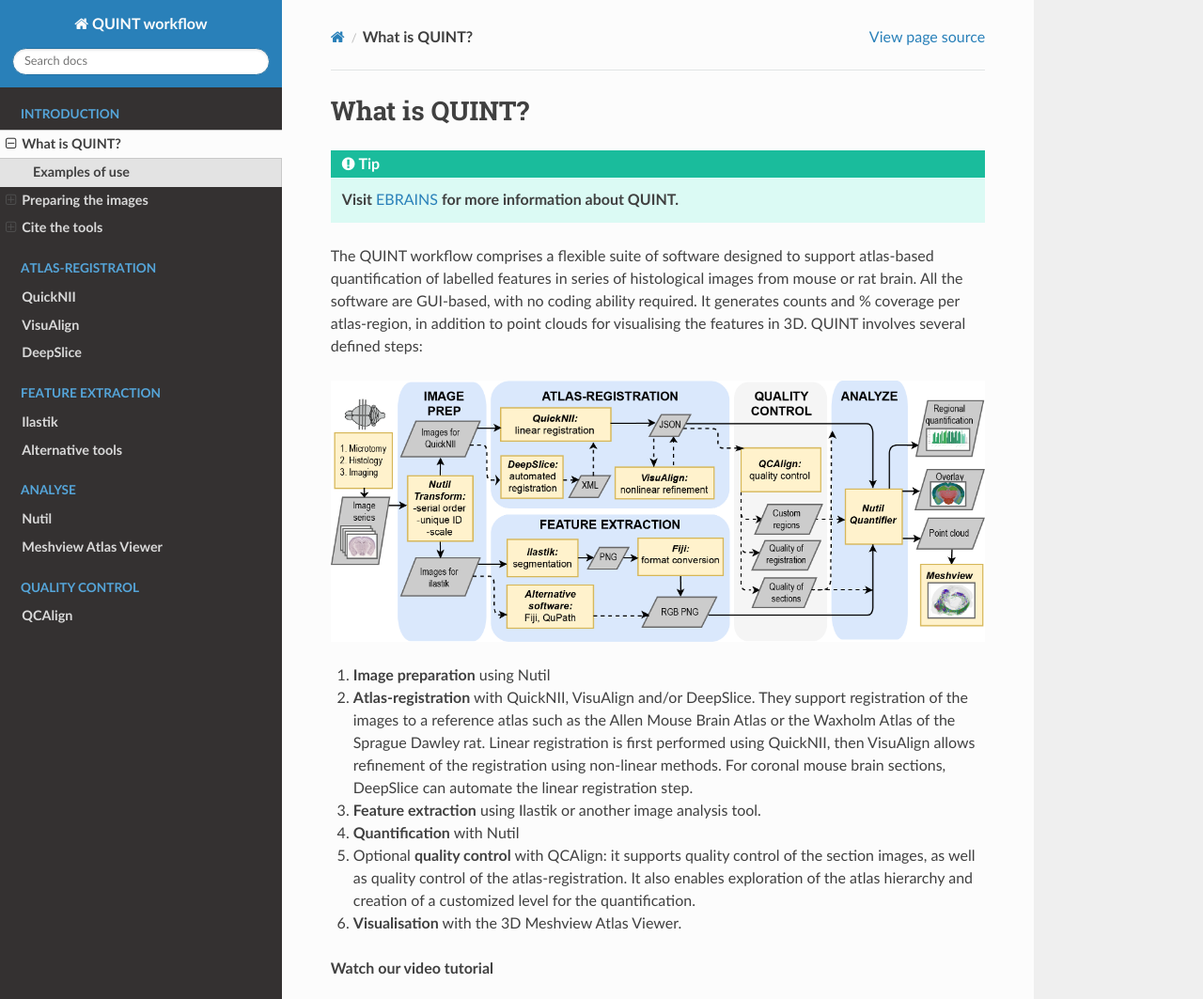
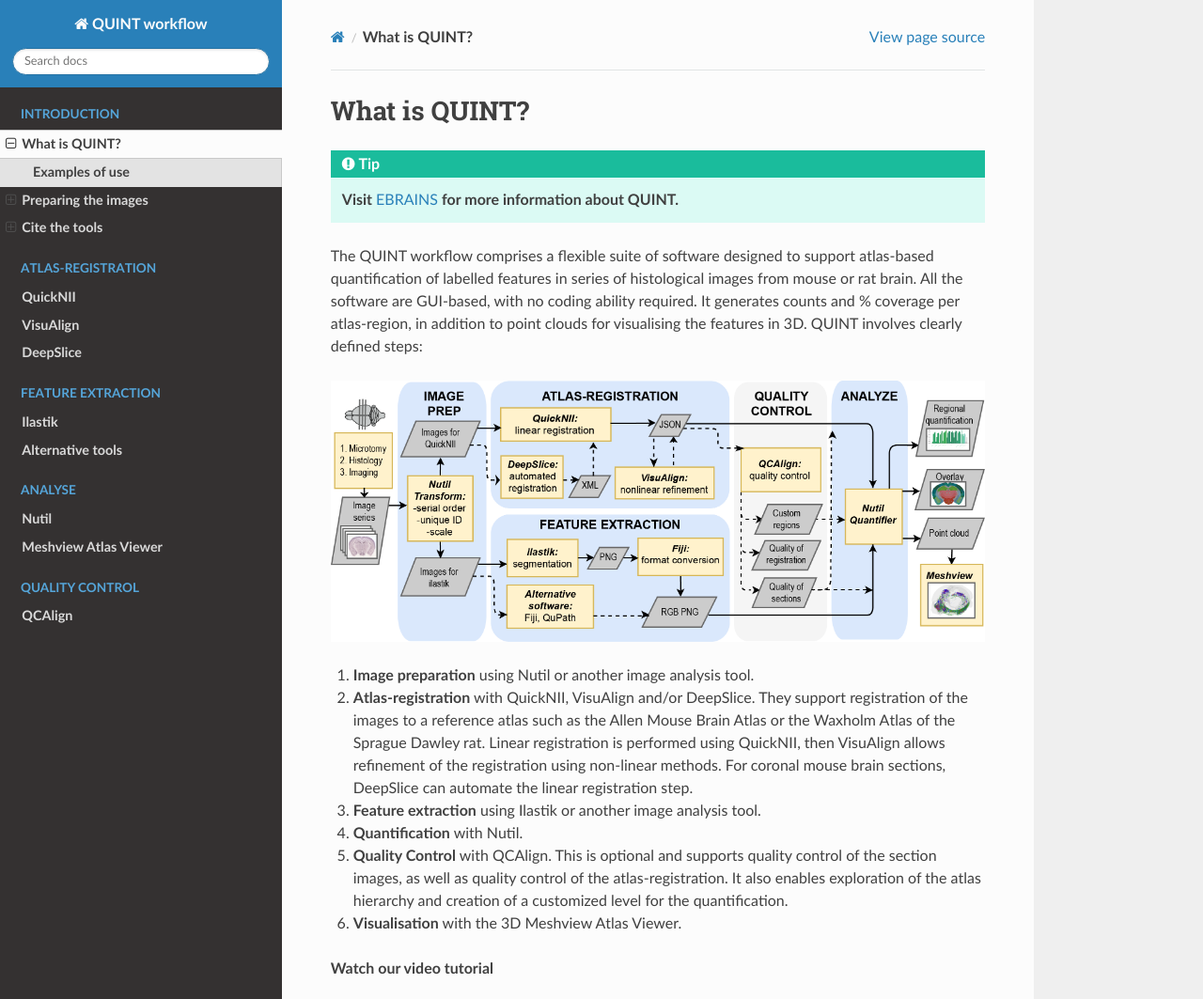
Before and after one commit to Neural-Systems-at-UIO/QUINT_workflow, a Sphinx documentation site: the page built from docs/QUINTintro.rst, in a window 1280 px wide and 1400 px high, cut to the strip 0-1063 px from the top of the window. Shown: the whole strip at 94% size. Built offline with Sphinx 7.4.7 and the Read the Docs theme 2.0.0, drawn with Linux system fonts in a browser that asks for light colours.

Commit message:
Update QUINTintro.rst

```diff
--- a/docs/QUINTintro.rst
+++ b/docs/QUINTintro.rst
@@ -4,15 +4,15 @@
 .. tip::
    **Visit** `EBRAINS <https://ebrains.eu/service/quint/>`_ **for more information about QUINT.**
 
-The QUINT workflow comprises a flexible suite of software designed to support atlas-based quantification of labelled features in series of histological images from mouse or rat brain. All the software are GUI-based, with no coding ability required. It generates counts and % coverage per atlas-region, in addition to point clouds for visualising the features in 3D. QUINT involves several defined steps:
+The QUINT workflow comprises a flexible suite of software designed to support atlas-based quantification of labelled features in series of histological images from mouse or rat brain. All the software are GUI-based, with no coding ability required. It generates counts and % coverage per atlas-region, in addition to point clouds for visualising the features in 3D. QUINT involves clearly defined steps:
 
 .. image:: images/QUINT.png
 
-1. **Image preparation** using Nutil
-2. **Atlas-registration** with QuickNII, VisuAlign and/or DeepSlice. They support registration of the images to a reference atlas such as the Allen Mouse Brain Atlas or the Waxholm Atlas of the Sprague Dawley rat. Linear registration is first performed using QuickNII, then VisuAlign allows refinement of the registration using non-linear methods. For coronal mouse brain sections, DeepSlice can automate the linear registration step.
+1. **Image preparation** using Nutil or another image analysis tool.
+2. **Atlas-registration** with QuickNII, VisuAlign and/or DeepSlice. They support registration of the images to a reference atlas such as the Allen Mouse Brain Atlas or the Waxholm Atlas of the Sprague Dawley rat. Linear registration is performed using QuickNII, then VisuAlign allows refinement of the registration using non-linear methods. For coronal mouse brain sections, DeepSlice can automate the linear registration step.
 3. **Feature extraction** using Ilastik or another image analysis tool.
-4. **Quantification** with Nutil
-5. Optional **quality control** with QCAlign: it supports quality control of the section images, as well as quality control of the atlas-registration. It also enables exploration of the atlas hierarchy and creation of a customized level for the quantification.
+4. **Quantification** with Nutil.
+5. **Quality Control** with QCAlign. This is optional and supports quality control of the section images, as well as quality control of the atlas-registration. It also enables exploration of the atlas hierarchy and creation of a customized level for the quantification.
 6. **Visualisation** with the 3D Meshview Atlas Viewer.
 
 **Watch our video tutorial**
```
